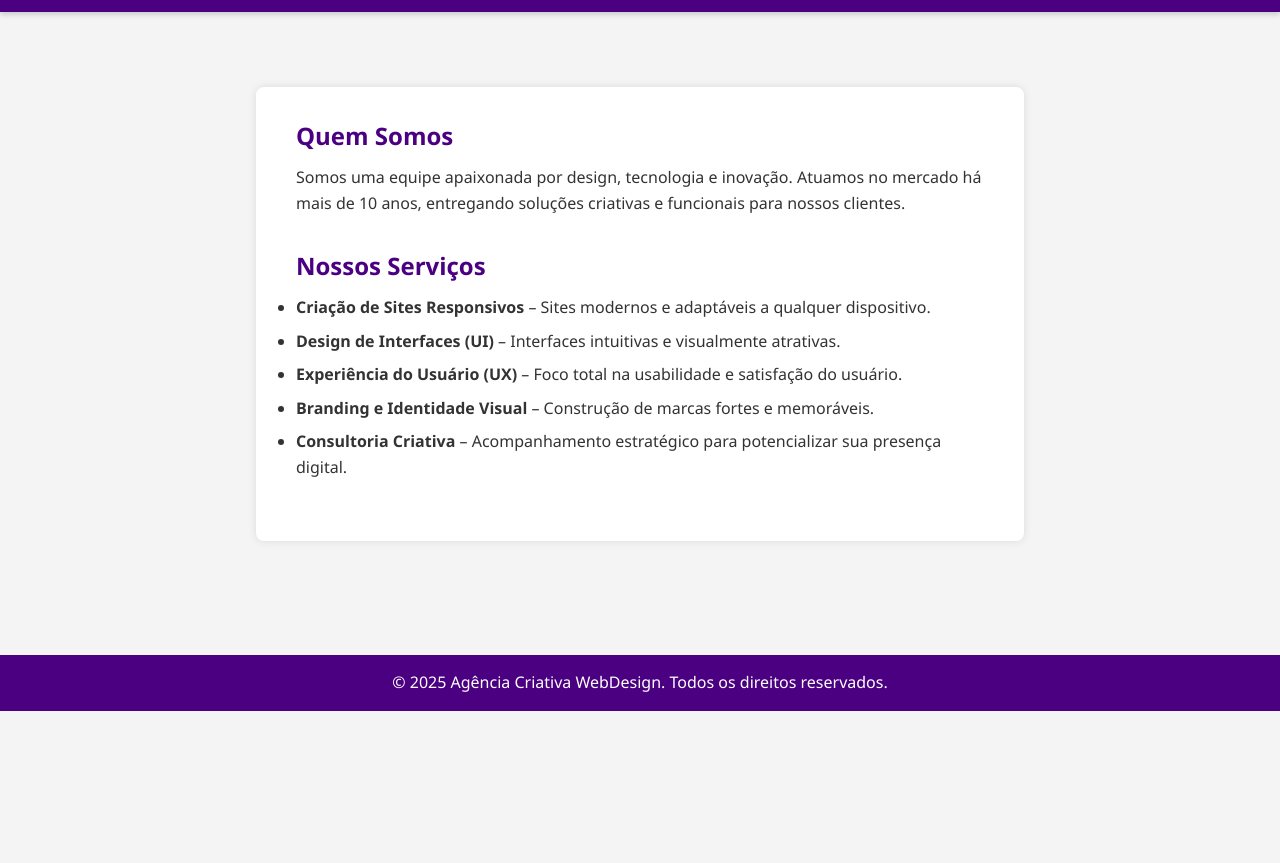
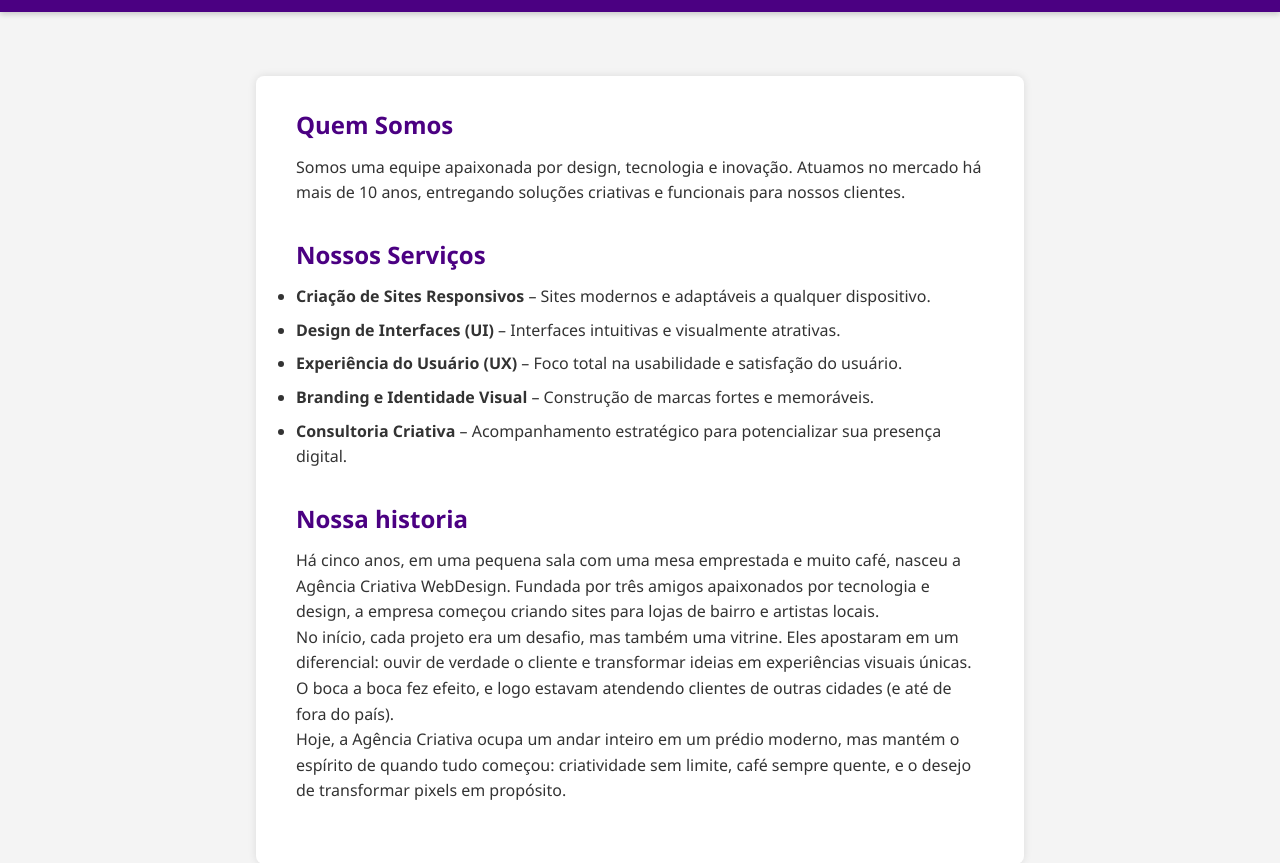
Before and after one commit to Flavia-Paula/Site_Colaborativo_Multipage, a plain HTML site: page sobre.html in a window 1280 px wide. Shown: the part 89-952 px from the top of the page. Before the commit the page ends 800 px from the top, so only its background shows below. Drawn offline with Linux system fonts and the light colour scheme.

Commit message:
Adição da seção de historia

```diff
--- a/sobre.html
+++ b/sobre.html
@@ -33,6 +33,24 @@
         <li><strong>Consultoria Criativa</strong> – Acompanhamento estratégico para potencializar sua presença digital.</li>
       </ul>
     </section>
+
+    <section id="historia">
+      <h2>Nossa historia</h2>
+      <p>
+        Há cinco anos, em uma pequena sala com uma mesa emprestada e muito café, nasceu a Agência Criativa WebDesign.
+        Fundada por três amigos apaixonados por tecnologia e design, a empresa começou criando sites para lojas de
+        bairro e artistas locais.
+      </p>
+      <p>
+        No início, cada projeto era um desafio, mas também uma vitrine. Eles apostaram em um diferencial: ouvir de
+        verdade o cliente e transformar ideias em experiências visuais únicas. O boca a boca fez efeito, e logo estavam
+        atendendo clientes de outras cidades (e até de fora do país).
+      </p>
+      <p>
+        Hoje, a Agência Criativa ocupa um andar inteiro em um prédio moderno, mas mantém o espírito de quando tudo
+        começou: criatividade sem limite, café sempre quente, e o desejo de transformar pixels em propósito.
+      </p>
+    </section>
   </main>
 
   <footer>
```
